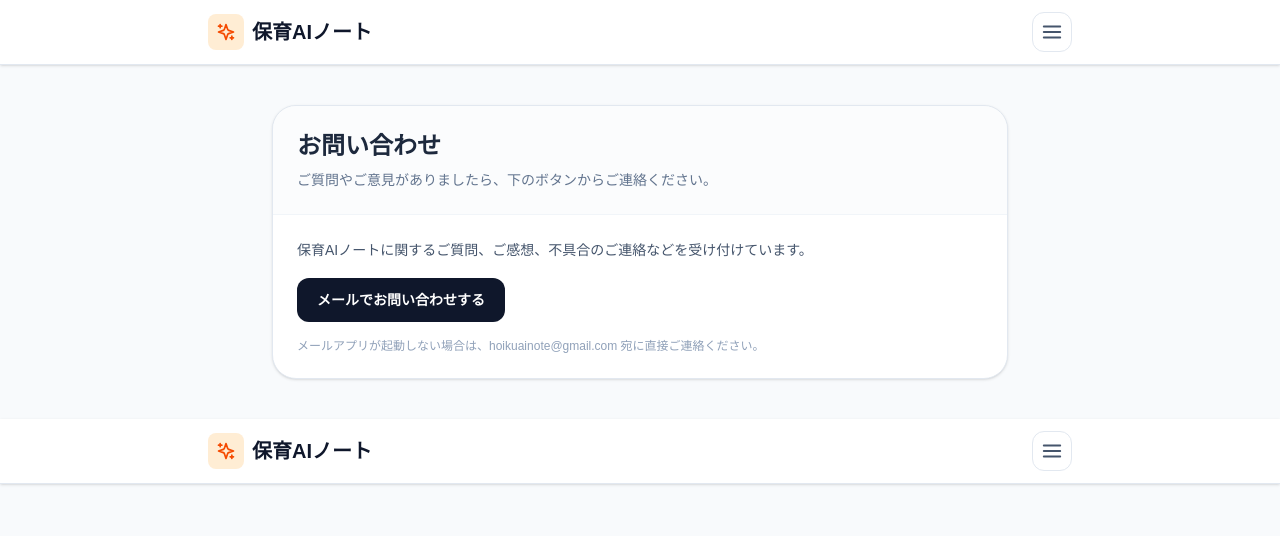
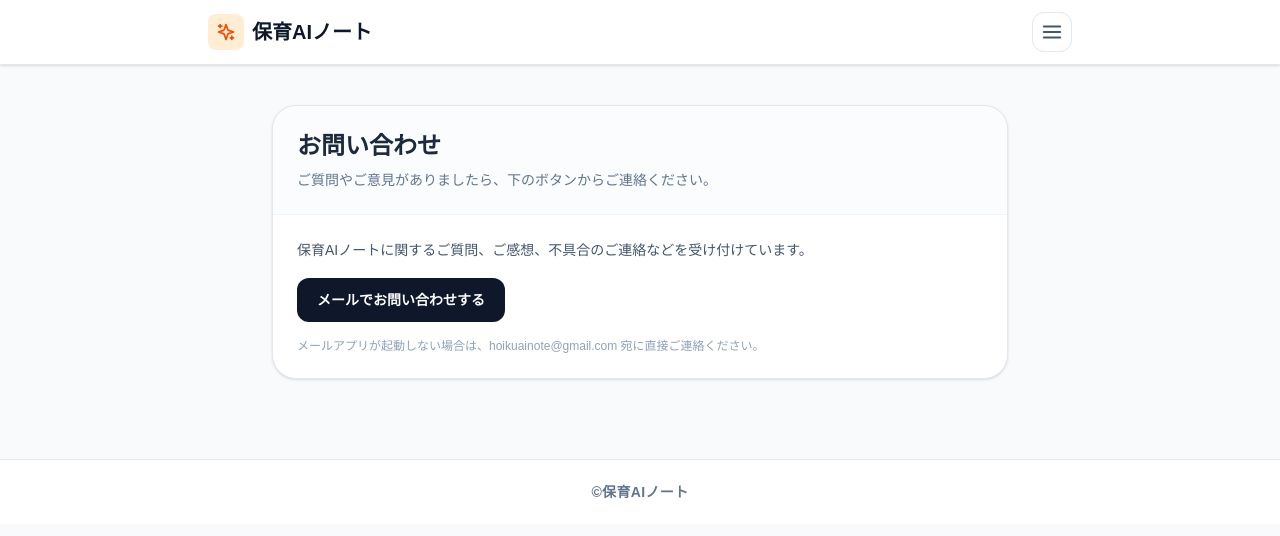
Before and after one commit to tatata-nanana/hoiku-ai-note, a Next.js app: page /contact in a window 1280 px wide. Shown: the top 536 px of the page. Built offline with nearby package versions, Linux system fonts and the light colour scheme.

Commit message:
Update footer

```diff
--- a/app/components/SiteFooter.tsx
+++ b/app/components/SiteFooter.tsx
@@ -1,118 +1,13 @@
 "use client";
 
-import Link from "next/link";
-import { usePathname } from "next/navigation";
-import React, { useEffect, useRef, useState } from "react";
-
-const IconSparkles = () => (
-  <svg
-    xmlns="http://www.w3.org/2000/svg"
-    width="20"
-    height="20"
-    viewBox="0 0 24 24"
-    fill="none"
-    stroke="currentColor"
-    strokeWidth="2"
-    strokeLinecap="round"
-    strokeLinejoin="round"
-  >
-    <path d="m12 3-1.912 5.813a2 2 0 0 1-1.275 1.275L3 12l5.813 1.912a2 2 0 0 1 1.275 1.275L12 21l1.912-5.813a2 2 0 0 1 1.275-1.275L21 12l-5.813-1.912a2 2 0 0 1-1.275-1.275L12 3Z" />
-    <path d="M5 3v4" />
-    <path d="M19 17v4" />
-    <path d="M3 5h4" />
-    <path d="M17 19h4" />
-  </svg>
-);
-
-const IconMenu = () => (
-  <svg
-    xmlns="http://www.w3.org/2000/svg"
-    width="22"
-    height="22"
-    viewBox="0 0 24 24"
-    fill="none"
-    stroke="currentColor"
-    strokeWidth="2"
-    strokeLinecap="round"
-    strokeLinejoin="round"
-  >
-    <line x1="3" x2="21" y1="6" y2="6" />
-    <line x1="3" x2="21" y1="12" y2="12" />
-    <line x1="3" x2="21" y1="18" y2="18" />
-  </svg>
-);
-
-const menuItems = [
-  { href: "/", label: "トップ" },
-  { href: "/about", label: "このサイトについて" },
-  { href: "/contact", label: "お問い合わせ" },
-  { href: "/privacy", label: "プライバシーポリシー" },
-];
-
-export default function SiteHeader() {
-  const [menuOpen, setMenuOpen] = useState(false);
-  const menuRef = useRef<HTMLDivElement | null>(null);
-  const pathname = usePathname();
-
-  useEffect(() => {
-    const handleClickOutside = (event: MouseEvent) => {
-      if (!menuRef.current) return;
-      if (!menuRef.current.contains(event.target as Node)) {
-        setMenuOpen(false);
-      }
-    };
-
-    document.addEventListener("mousedown", handleClickOutside);
-    return () => {
-      document.removeEventListener("mousedown", handleClickOutside);
-    };
-  }, []);
-
+export default function SiteFooter() {
   return (
-    <header className="bg-white border-b border-slate-200 sticky top-0 z-20 shadow-sm">
-      <div className="max-w-4xl mx-auto px-4 h-16 flex items-center justify-between">
-        <Link href="/" className="flex items-center gap-2">
-          <div className="bg-orange-100 p-2 rounded-lg text-orange-600">
-            <IconSparkles />
-          </div>
-          <h1 className="text-xl font-bold">保育AIノート</h1>
-        </Link>
-
-        <div className="relative" ref={menuRef}>
-          <button
-            type="button"
-            onClick={() => setMenuOpen((prev) => !prev)}
-            className="flex items-center justify-center w-10 h-10 rounded-xl border border-slate-200 bg-white text-slate-600 hover:bg-slate-50 hover:border-orange-200 hover:text-orange-600 transition"
-            aria-label="メニューを開く"
-          >
-            <IconMenu />
-          </button>
-
-          {menuOpen && (
-            <div className="absolute right-0 mt-2 w-64 rounded-2xl border border-slate-200 bg-white shadow-lg overflow-hidden">
-              <div className="px-4 py-3 border-b border-slate-100 text-sm font-bold text-slate-700">
-                メニュー
-              </div>
-              <nav className="py-2">
-                {menuItems.map((item) => (
-                  <Link
-                    key={item.href}
-                    href={item.href}
-                    onClick={() => setMenuOpen(false)}
-                    className={`block px-4 py-3 text-sm transition ${
-                      pathname === item.href
-                        ? "bg-orange-50 text-orange-600 font-bold"
-                        : "text-slate-600 hover:bg-orange-50 hover:text-orange-600"
-                    }`}
-                  >
-                    {item.label}
-                  </Link>
-                ))}
-              </nav>
-            </div>
-          )}
-        </div>
+    <footer className="mt-10 border-t border-slate-200 bg-white">
+      <div className="max-w-4xl mx-auto px-4 h-16 flex items-center justify-center">
+        <p className="text-sm font-bold text-slate-500 tracking-wide">
+          ©保育AIノート
+        </p>
       </div>
-    </header>
+    </footer>
   );
 }
```
